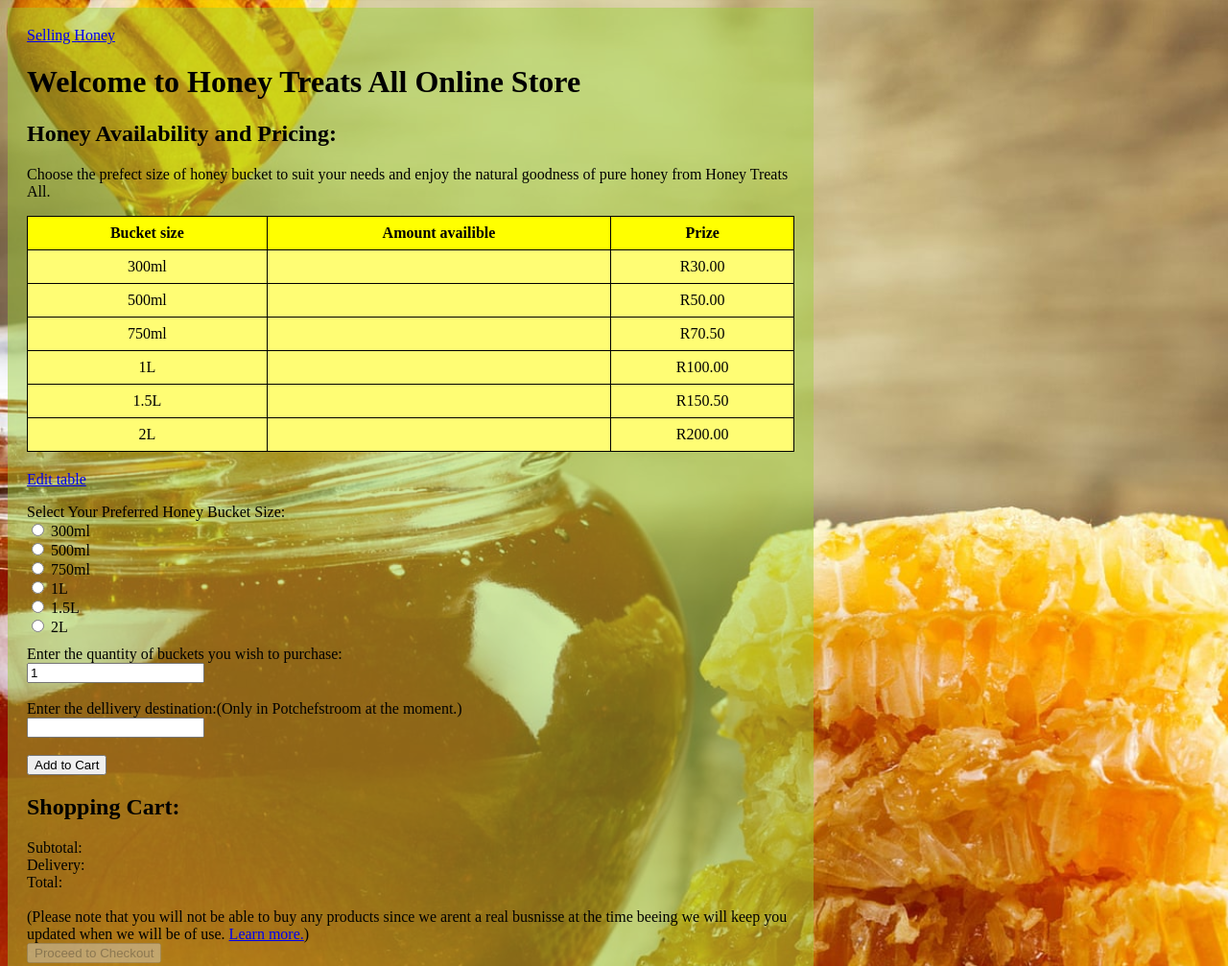
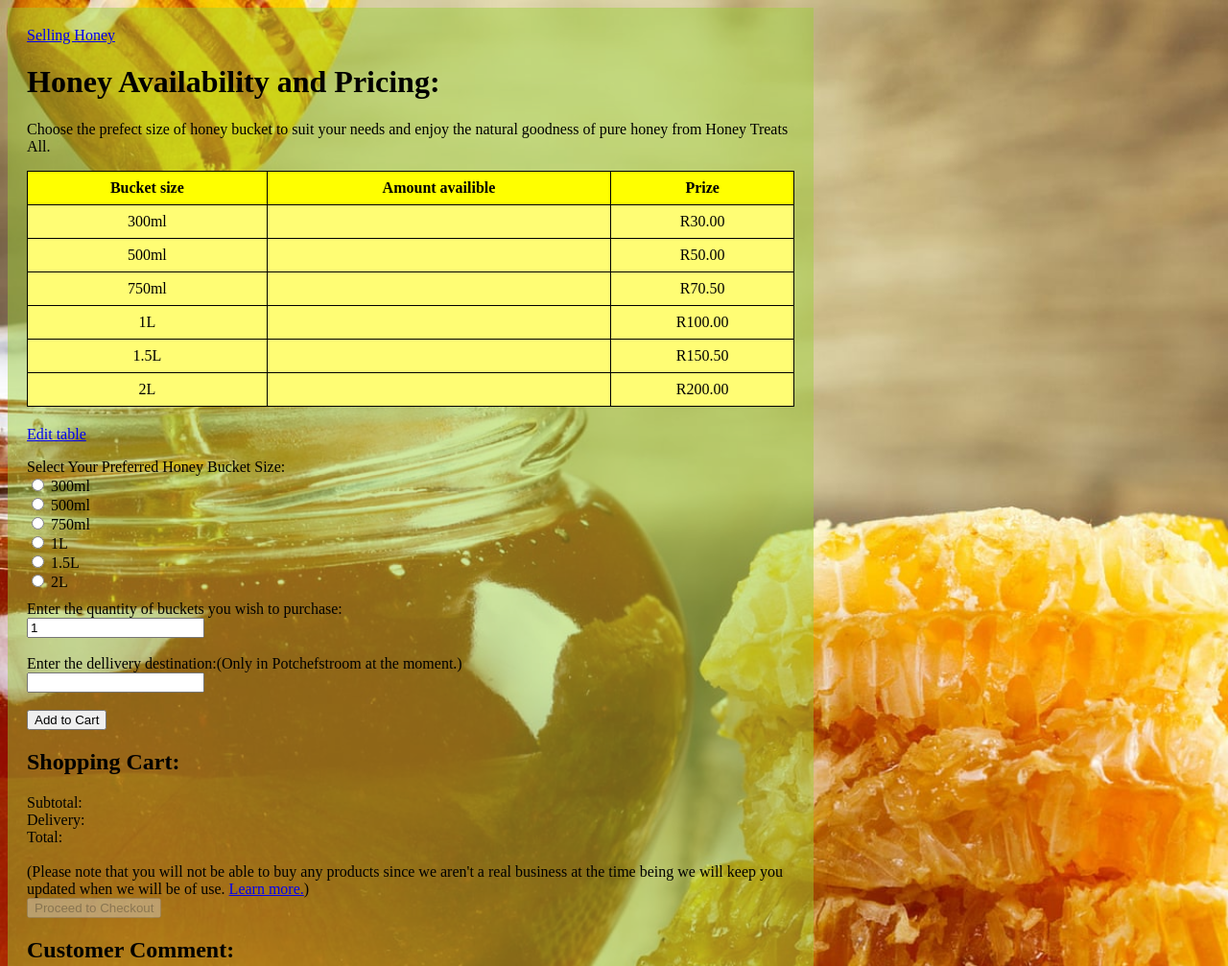
Before and after one commit to KazeYuza/SweetBeeVentures, a plain HTML site: page Order.html in a window 1280 px wide. Shown: the top 1007 px of the page at 96% size. Drawn offline with Linux system fonts and the light colour scheme.

Commit message:
Add files via upload

```diff
--- a/Order.html
+++ b/Order.html
@@ -13,8 +13,7 @@
     <body id="bodyo">
         <div class="container">
             <a href="BusinessInfo.html">Selling Honey</a>
-            <h1>Welcome to Honey Treats All Online Store</h1>
-			<h2>Honey Availability and Pricing:</h2>
+			<h1>Honey Availability and Pricing:</h1>
 			<p>
 				Choose the prefect size of honey bucket to suit your needs and enjoy the natural goodness of pure honey from Honey Treats All.
 			</p>
@@ -86,7 +85,7 @@
 			<label id="delivery">Delivery:</label><br>
 			<label id="total">Total:</label><br>
 			<label id="error-message"></label><br>
-			<label>(Please note that you will not be able to buy any products since we arent a real busnisse at the time beeing we will keep you updated when we will be of use.
+			<label>(Please note that you will not be able to buy any products since we aren't a real business at the time being we will keep you updated when we will be of use.
 				<a href="Details.html">Learn more.</a>)</label>
 			<form id="checkOut">
 				<button id="Checkout">Proceed to Checkout</button>
```
Also changed, not shown: BusinessInfo.html (+1 -1 lines).
